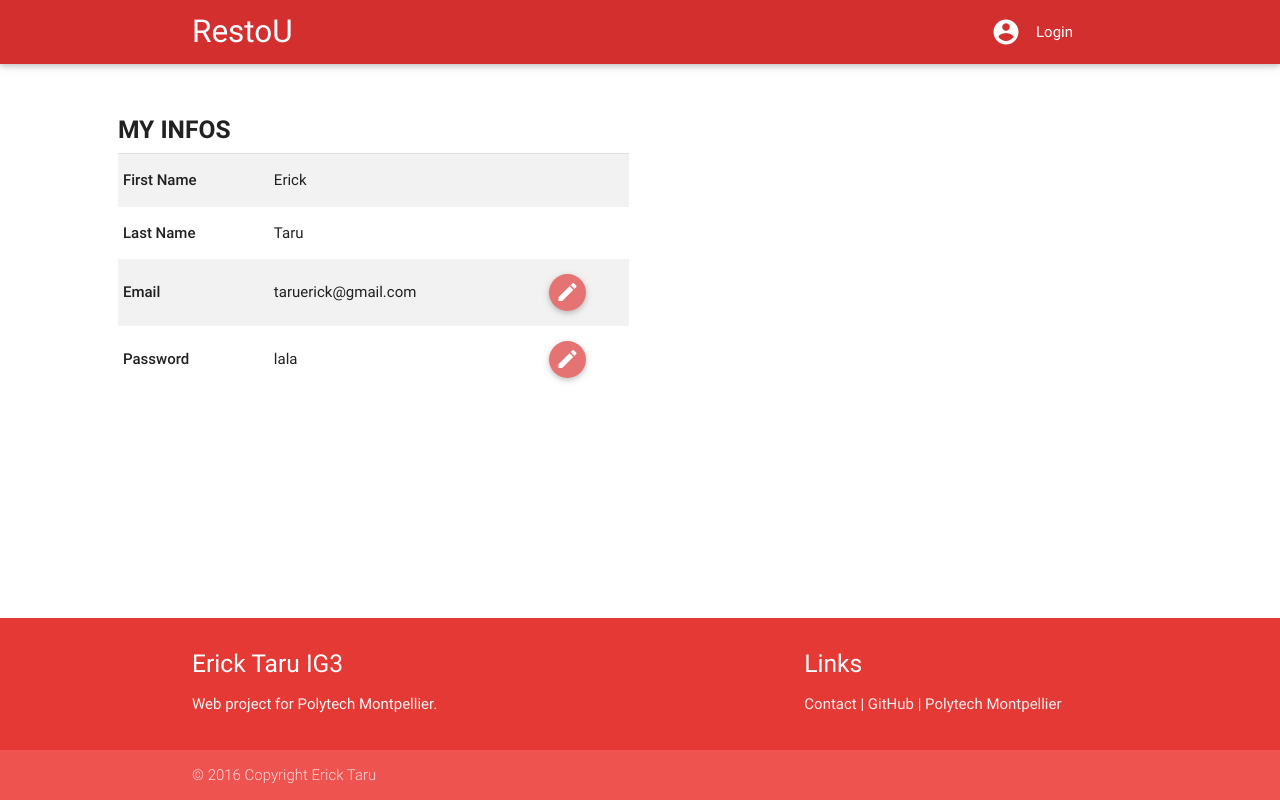
After one commit to etaru/restoU, a PHP site: page /myprofile.php in a window 1280 px wide. The commit adds this page. Run offline with PHP 8.4, Linux system fonts and the light colour scheme; some libraries are stand-ins or nearby versions.

Commit message:
myprofile view

```diff
--- a/css/restoU.css
+++ b/css/restoU.css
@@ -4,3 +4,7 @@ footer {
 	left: 0;
 	right: 0
 }
+
+header {
+	margin-bottom: 40px;
+}
--- a/footer.php
+++ b/footer.php
@@ -20,7 +20,7 @@
   </div>
   <div class="footer-copyright red lighten-1">
     <div class="container">
-      © 2016 Copyright Text
+      © 2016 Copyright Erick Taru
     </div>
   </div>
 </footer>
--- a/view/index.php
+++ b/view/index.php
@@ -6,6 +6,7 @@
       <link href="http://fonts.googleapis.com/icon?family=Material+Icons" rel="stylesheet">
       <!--Import materialize.css-->
       <link type="text/css" rel="stylesheet" href="../css/materialize.min.css"  media="screen,projection"/>
+      <!--Import restoU.css-->
       <link rel="stylesheet" type="text/css" href="../css/restoU.css">
 
 
@@ -18,8 +19,8 @@
     <?php include("../header.php"); ?>
 
     <main>
-      <div class="row" class="container">
-        <div class="col s2 offset-s2">
+      <div class="row">
+        <div class="col s2 offset-s2"">
           <div class="card orange darken-1">
             <div class="card-content white-text">
               <span class="card-title">PIZZERIA</span>
--- /dev/null
+++ b/view/myprofile.php
@@ -0,0 +1,59 @@
+<!DOCTYPE html>
+  <html>
+    <head>
+      <meta http-equiv="Content-Type" content="text/html; charset=UTF-8"/>
+      <!--Import Google Icon Font-->
+      <link href="http://fonts.googleapis.com/icon?family=Material+Icons" rel="stylesheet">
+      <!--Import materialize.css-->
+      <link type="text/css" rel="stylesheet" href="../css/materialize.min.css"  media="screen,projection"/>
+
+      <!--Optimized for mobile-->
+      <meta name="viewport" content="width=device-width, initial-scale=1.0"/>
+
+      <title>restoU</title>
+    </head>
+
+    <?php include("../header.php"); ?>
+
+    <main>
+      <div class="row" class="section">
+        <div class="col s5 offset-s1">
+          <h5><b>MY INFOS</b></h5>
+          <div class="divider"></div>
+          <table class="striped">
+            <tbody>
+              <tr>
+                <td><strong>First Name</strong></td>
+                <td>Erick</td>
+                <td></td>
+              </tr>
+              <tr>
+                <td><strong>Last Name</strong></td>
+                <td>Taru</td>
+
+              </tr>
+              <tr>
+                <td><strong>Email</strong></td>
+                <td>taruerick@gmail.com</td>
+                <td><a class="btn-floating btn-tiny waves-effect waves-light red lighten-2"><i class="material-icons">mode_edit</i></a></td>
+              </tr>
+              <tr>
+                <td><strong>Password</strong></td>
+                <td>lala</td>
+                <td><a class="btn-floating btn-tiny waves-effect waves-light red lighten-2"><i class="material-icons">mode_edit</i></a></td>
+              </tr>
+            </tbody>
+          </table>
+
+
+      </div>
+
+
+    </main>
+
+    <?php include("../footer.php"); ?>
+
+    <!--Scripts-->
+      <script type="text/javascript" src="https://code.jquery.com/jquery-2.1.1.min.js"></script>
+      <script type="text/javascript" src="../js/materialize.min.js"></script>
+  </html>
```
Also changed, not shown: view/login.php (+4 -3 lines), view/signin.php (+6 -6 lines).
